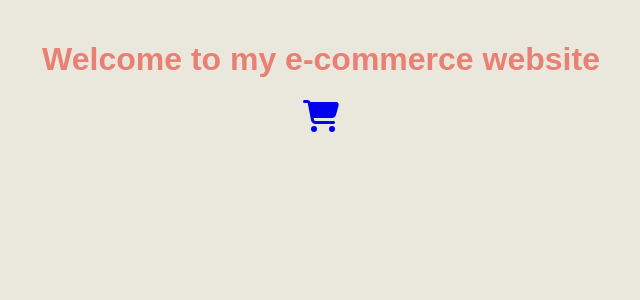
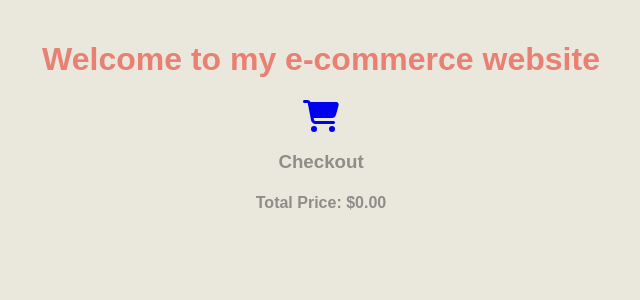
Before and after one commit to JonathanSavastano/ecommerceReact, a React (Create React App) app: page /checkout in a window 1280 px wide. Shown: the top 300 px of the page, without its empty margins (319-959 px from the left). Built offline with nearby package versions, Linux system fonts and the light colour scheme.

Commit message:
got checkout page rendering correctly

```diff
--- a/src/App.js
+++ b/src/App.js
@@ -36,6 +36,7 @@ function App() {
       <Routes>
         <Route path='/cart' element={<Cart cartItems={cartItems}
           clearCart={clearCart}/>} />
+        <Route path="/checkout" element={<Checkout cartItems={cartItems} />} />
         <Route path="/" element={<Product addToCart={addToCart} />} />
       </Routes>
 
--- a/src/components/Cart.js
+++ b/src/components/Cart.js
@@ -13,7 +13,7 @@ function Cart({ cartItems, clearCart })
             {cartItems.map(item => (
                 <div key={item.id} className="cart-item">
                     <h4>{item.title}</h4>
-                    <p>{item.price}</p>
+                    <p>${item.price}</p>
                 </div>
             ))}
             <button onClick={clearCart}>Clear Cart</button>
--- a/src/components/Checkout.js
+++ b/src/components/Checkout.js
@@ -3,15 +3,20 @@ import React from 'react';
 // define checkout component
 function Checkout({cartItems})
 {
+    // calculate total price
+    const totalPrice = cartItems.reduce((total, item) => total + item.price, 0);
+
     return (
         <div className="checkout">
             <h3>Checkout</h3>
             {cartItems.map(item => (
                 <div key={item.id} className="checkout-item">
                     <h4>{item.title}</h4>
-                    <p>{item.price}</p>
+                    <p>${item.price}</p>
                 </div>
             ))}
+             {/* display total price */}
+            <h4>Total Price: ${totalPrice.toFixed(2)}</h4>
         </div>
     );
 }
```
